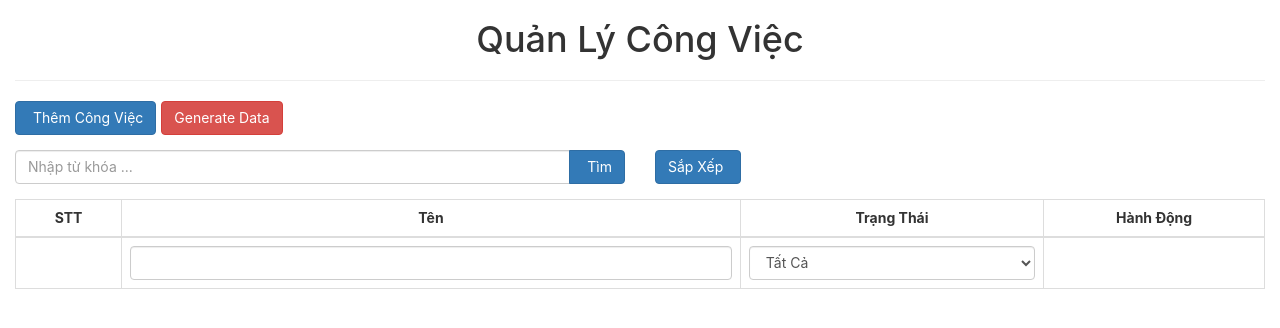
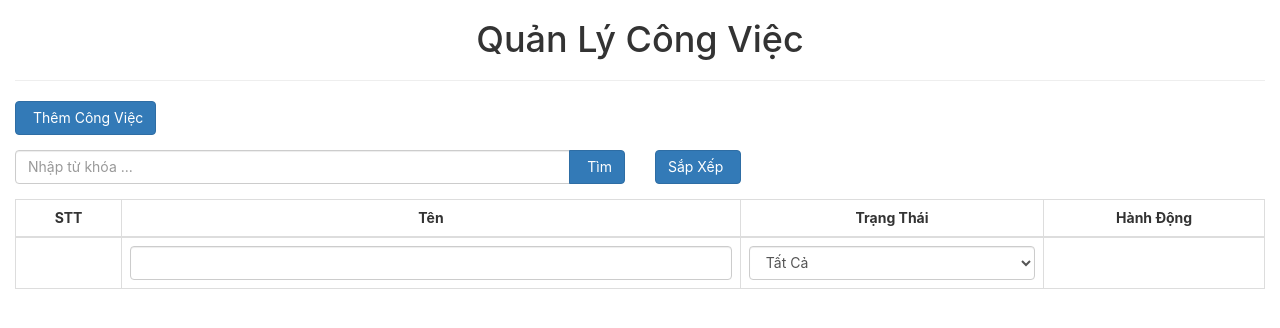
Before and after one commit to trinhmaingoc/lesson10-crud, a React (Create React App) app: page / in a window 1280 px wide. Shown: the top 328 px of the page. Built offline with nearby package versions, Linux system fonts and the light colour scheme; some icons are missing.

Commit message:
Finish add item

```diff
--- a/src/App.js
+++ b/src/App.js
@@ -22,29 +22,29 @@ export class App extends Component {
     };
   }
 
-  onGenerateData = () => {
-    const tasks = [
-      {
-        id: this.generateID(),
-        name: 'Học lập trình',
-        status: true,
-      },
-      {
-        id: this.generateID(),
-        name: 'Đi bơi',
-        status: false,
-      },
-      {
-        id: this.generateID(),
-        name: 'Ngủ',
-        status: true,
-      },
-    ];
-    this.setState({
-      tasks: tasks,
-    });
-    localStorage.setItem('tasks', JSON.stringify(tasks));
-  }
+  // onGenerateData = () => {
+  //   const tasks = [
+  //     {
+  //       id: this.generateID(),
+  //       name: 'Học lập trình',
+  //       status: true,
+  //     },
+  //     {
+  //       id: this.generateID(),
+  //       name: 'Đi bơi',
+  //       status: false,
+  //     },
+  //     {
+  //       id: this.generateID(),
+  //       name: 'Ngủ',
+  //       status: true,
+  //     },
+  //   ];
+  //   this.setState({
+  //     tasks: tasks,
+  //   });
+  //   localStorage.setItem('tasks', JSON.stringify(tasks));
+  // }
 
   s4(){
     return Math.floor((1+Math.random()) * 0x10000).toString(16).substring(1);
@@ -102,13 +102,13 @@ export class App extends Component {
               <span className="fa fa-plus mr-5"></span>
               Thêm Công Việc
             </button>
-            <button
+            {/* <button
               type="button"
               className="btn btn-danger ml-5"
               onClick={this.onGenerateData}
             >
               Generate Data
-            </button>
+            </button> */}
             {/* Search - Sort */}
             <Control />
             {/* List */}
--- a/src/components/TaskForm.js
+++ b/src/components/TaskForm.js
@@ -19,7 +19,7 @@ export class TaskForm extends Component {
     const name = target.name;
     let value = target.type === 'checkbox' ? target.checked : target.value;
     if (name === "status") {
-      value = target.value === "true" || target.value === true ? true : false;
+      value = target.value === "true" | target.value === true ? true : false;
     }
     this.setState({
       [name]: value,
@@ -28,7 +28,16 @@ export class TaskForm extends Component {
 
   onSubmit = (event) => {
     event.preventDefault();
-    this.props.onSubmit(this.state)
+    this.props.onSubmit(this.state);
+    this.onClear();
+    this.onCloseForm();
+  }
+
+  onClear = () => {
+    this.setState({
+      name: '',
+      status: false,
+    })
   }
 
   render() {
@@ -66,15 +75,19 @@ export class TaskForm extends Component {
                   value={status}
                   onChange={this.onChange}
                 >
+                  <option value={false}>Ẩn</option>
                   <option value={true}>Kích Hoạt</option>
-                  <option value={false}>Ẩn</option>
                 </select>
               </div>
               <div className="text-center">
                 <button type="submit" className="btn btn-warning">
                   <span className="fa fa-plus mr-5" ></span>Lưu Lại
                     </button> &nbsp;
-                    <button type="reset" className="btn btn-danger">
+                    <button
+                      type="reset"
+                      className="btn btn-danger"
+                      onClick={this.onClear}
+                    >
                   <span className="fa fa-close mr-5" ></span>Hủy Bỏ
                     </button>
               </div>
```
